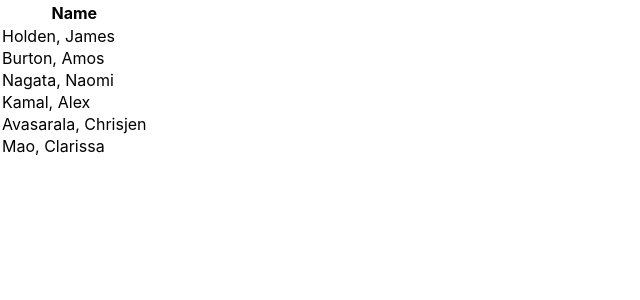
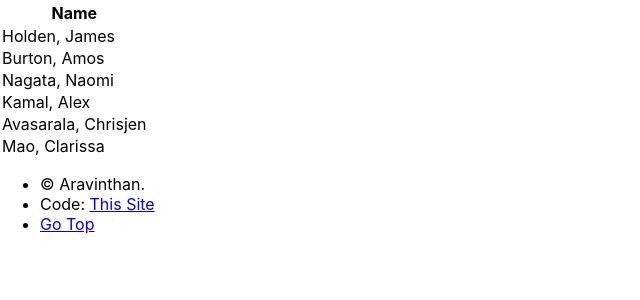
Before and after one commit to imaravind007/junior-tech-interview-main, a React (Create React App) app: page / in a window 1280 px wide. Shown: the top 300 px of the page, without its empty margins (0-640 px from the left). Built offline with nearby package versions, Linux system fonts and the light colour scheme.

Commit message:
third fix

```diff
--- a/src/App.js
+++ b/src/App.js
@@ -74,6 +74,14 @@ class App extends Component {
             <div>postalCode: {patientDetails.postalCode}</div>
           </div>
         )}
+
+              <div id="copyright">
+                    <ul>
+                        <li>&copy; Aravinthan.</li>
+                        <li>Code: <a href="https://github.com/srhr17/srhr17.github.io" target="_blank">This Site</a></li>
+                        <li><a href="#">Go Top</a></li>
+                    </ul>
+                </div>
       </div>
     );
   }
```
